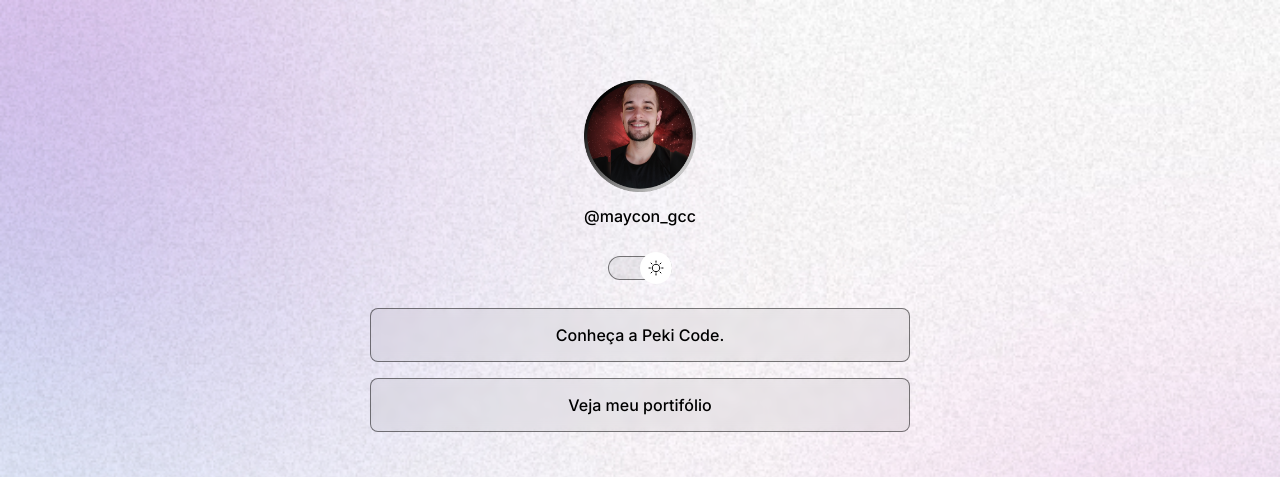
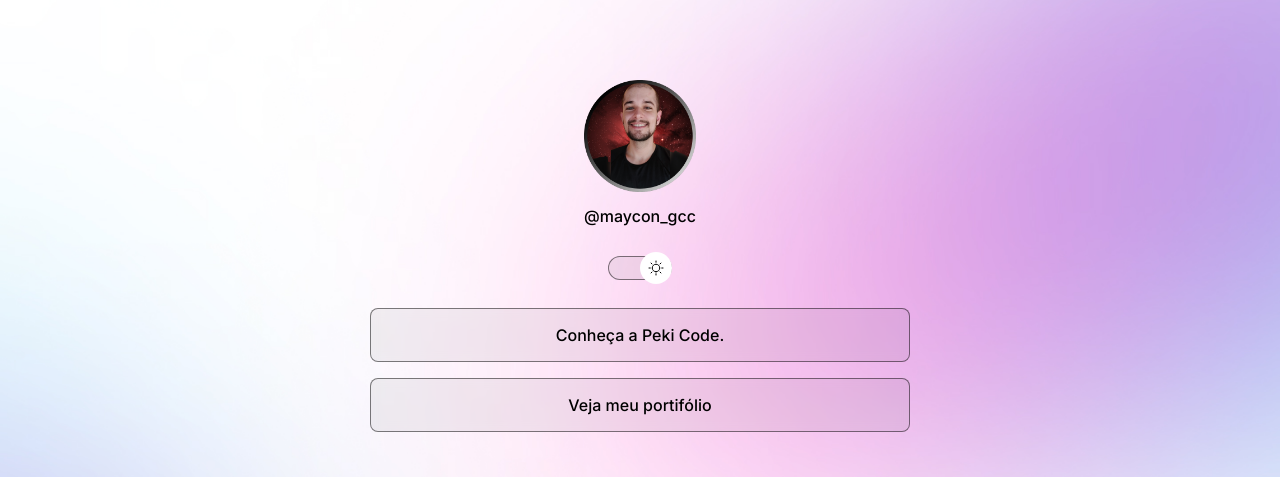
Before and after one commit to maycon-costa/project-rocketseat, a plain HTML site: page index.html in a window 1280 px wide. Shown: the top 477 px of the page. Drawn offline with nearby package versions, Linux system fonts and the light colour scheme.

Commit message:
media queries

```diff
--- a/style.css
+++ b/style.css
@@ -25,6 +25,7 @@
 
 body {
   background: var(--bg-url) no-repeat top center/cover;
+  height: 100vh;
 }
 
 body * {
@@ -141,3 +142,12 @@ footer {
   text-align: center;
   font-size: 14px;
 }
+@media (min-width: 700px) {
+  :root {
+    --bg-url: url(./assets/bg-desktop.jpg);
+  }
+
+  .light{
+    --bg-url: url(./assets/bg-desktop-light.jpg);
+  }
+};
```
